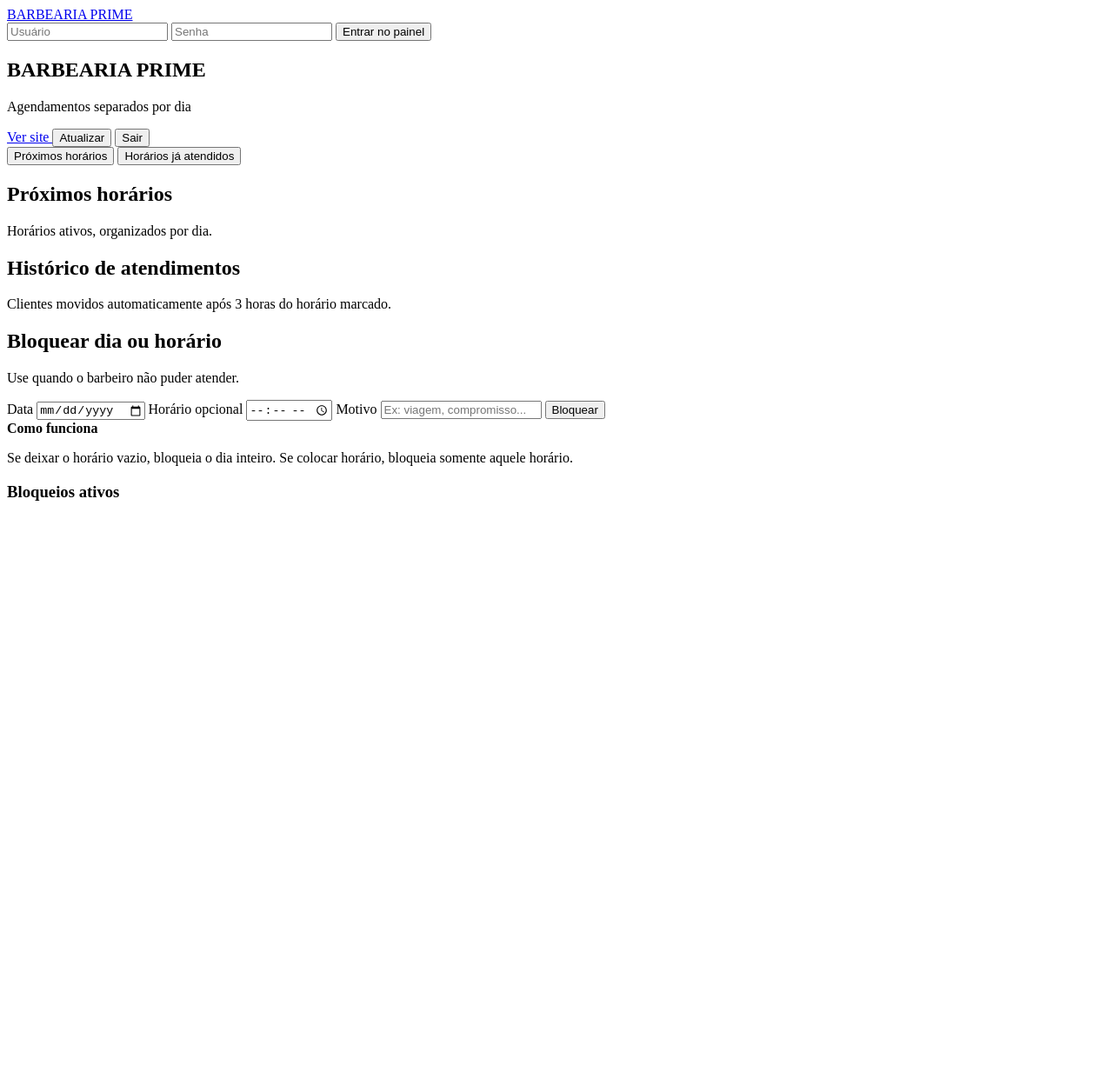
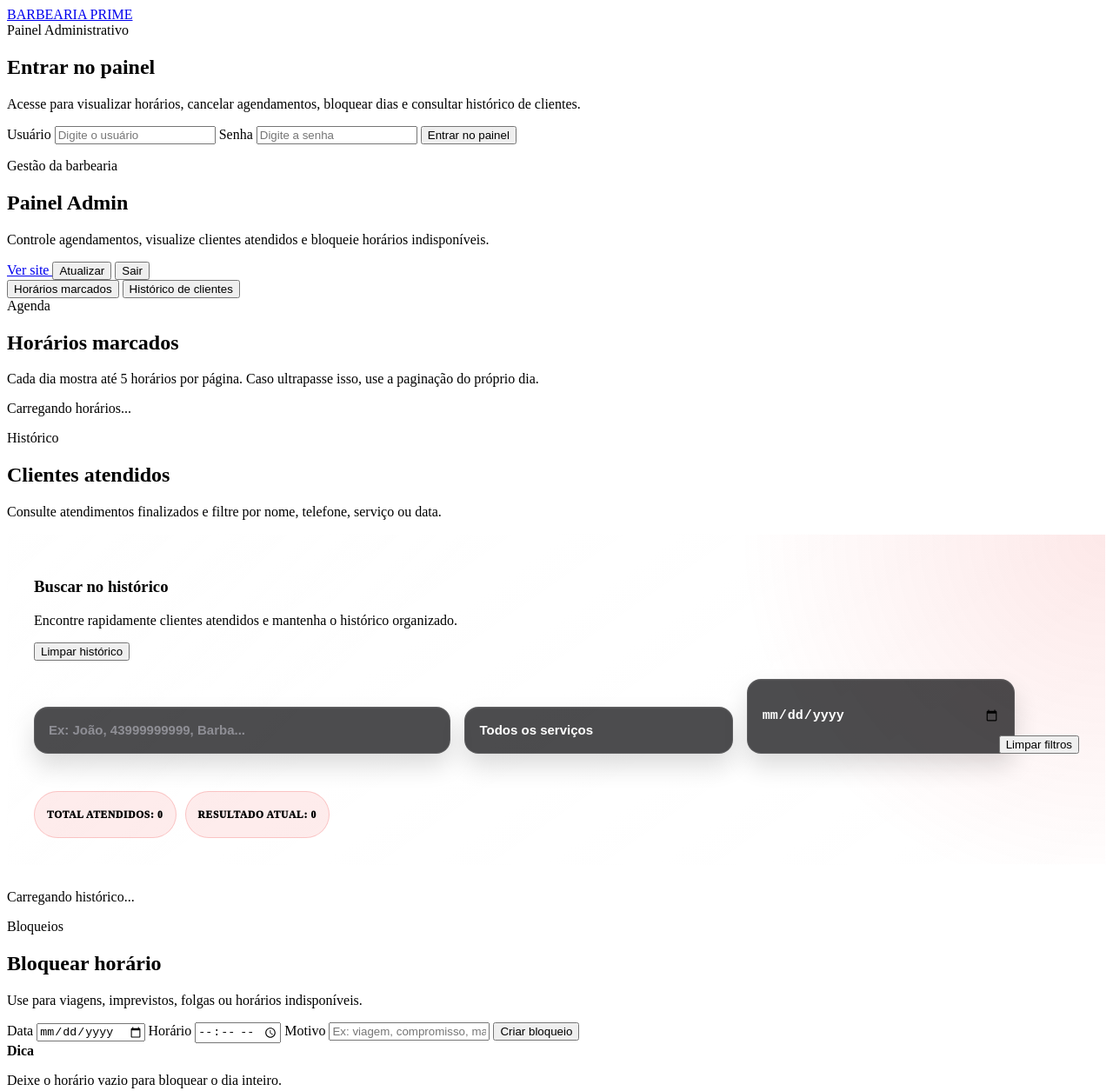
Before and after one commit to jpmelchior/barbearia, a plain HTML site: page frontend/admin.html in a window 1280 px wide. Shown: the top 1255 px of the page at 87% size. Before the commit the page ends 800 px from the top, so only its background shows below. Drawn offline with Linux system fonts and the light colour scheme.

Commit message:
Update admin.html

```diff
--- a/frontend/admin.html
+++ b/frontend/admin.html
@@ -3,107 +3,288 @@
 <head>
   <meta charset="UTF-8" />
   <meta name="viewport" content="width=device-width, initial-scale=1.0" />
+
   <title>BARBEARIA PRIME - Painel Admin</title>
+
+  <meta
+    name="description"
+    content="Painel administrativo da Barbearia Prime para gerenciar agendamentos, histórico e bloqueios de horários."
+  />
+
+  <meta name="theme-color" content="#08080a" />
+
   <link rel="stylesheet" href="admin.css" />
 </head>
 <body>
+
   <main class="admin-container">
 
-    <section class="login-box" id="loginBox">
+    <!-- LOGIN -->
+    <section class="login-screen" id="loginBox">
+      <div class="login-shell">
 
         <a
           href="https://barbearia-sigma-henna.vercel.app/"
           target="_blank"
-        class="site-button"
+          rel="noopener noreferrer"
+          class="brand-button"
         >
           BARBEARIA PRIME
         </a>
 
-      <form id="loginForm">
-        <input type="text" id="adminUser" placeholder="Usuário" required />
-        <input type="password" id="adminPassword" placeholder="Senha" required />
-        <button type="submit">Entrar no painel</button>
+        <div class="login-card">
+          <span class="eyebrow">Painel Administrativo</span>
+
+          <h1>Entrar no painel</h1>
+
+          <p>
+            Acesse para visualizar horários, cancelar agendamentos,
+            bloquear dias e consultar histórico de clientes.
+          </p>
+
+          <form id="loginForm" class="login-form">
+            <label for="adminUser">
+              Usuário
+              <input
+                type="text"
+                id="adminUser"
+                placeholder="Digite o usuário"
+                autocomplete="username"
+                required
+              />
+            </label>
+
+            <label for="adminPassword">
+              Senha
+              <input
+                type="password"
+                id="adminPassword"
+                placeholder="Digite a senha"
+                autocomplete="current-password"
+                required
+              />
+            </label>
+
+            <button type="submit">
+              Entrar no painel
+            </button>
           </form>
 
-      <p id="loginMessage" class="message"></p>
+          <p id="loginMessage" class="message" role="status" aria-live="polite"></p>
+        </div>
+
+      </div>
     </section>
 
+    <!-- PAINEL -->
     <section class="panel hidden" id="adminPanel">
 
       <header class="panel-header">
         <div>
-          <h1>BARBEARIA PRIME</h1>
-          <p>Agendamentos separados por dia</p>
+          <span class="eyebrow">Gestão da barbearia</span>
+
+          <h1>Painel Admin</h1>
+
+          <p>
+            Controle agendamentos, visualize clientes atendidos e bloqueie horários indisponíveis.
+          </p>
         </div>
 
         <div class="header-actions">
           <a
             href="https://barbearia-sigma-henna.vercel.app/"
             target="_blank"
+            rel="noopener noreferrer"
             class="site-link"
           >
             Ver site
           </a>
 
-          <button id="refreshBtn">Atualizar</button>
-          <button id="logoutBtn" class="logout">Sair</button>
+          <button type="button" id="refreshBtn" class="secondary-btn">
+            Atualizar
+          </button>
+
+          <button type="button" id="logoutBtn" class="logout">
+            Sair
+          </button>
         </div>
       </header>
 
-      <section class="tabs">
-        <button class="tab active" data-tab="scheduled">Próximos horários</button>
-        <button class="tab" data-tab="completed">Horários já atendidos</button>
+      <nav class="tabs" aria-label="Abas do painel">
+        <button type="button" class="tab active" data-tab="scheduled">
+          Horários marcados
+        </button>
+
+        <button type="button" class="tab" data-tab="completed">
+          Histórico de clientes
+        </button>
+      </nav>
+
+      <div class="admin-grid">
+
+        <!-- COLUNA PRINCIPAL -->
+        <section class="main-column">
+
+          <!-- AGENDAMENTOS -->
+          <section class="card" id="scheduledSection">
+            <div class="card-header">
+              <div>
+                <span class="eyebrow">Agenda</span>
+                <h2>Horários marcados</h2>
+              </div>
+
+              <p>
+                Cada dia mostra até 5 horários por página. Caso ultrapasse isso,
+                use a paginação do próprio dia.
+              </p>
+            </div>
+
+            <div id="appointmentsList" class="appointments-list">
+              <p class="empty">Carregando horários...</p>
+            </div>
           </section>
 
-      <section class="admin-grid">
-
-        <div class="card">
-          <div id="scheduledSection">
-            <h2>Próximos horários</h2>
-            <p class="subtitle">Horários ativos, organizados por dia.</p>
-            <div id="appointmentsList" class="appointments-list"></div>
+          <!-- HISTÓRICO -->
+          <section class="card hidden" id="completedSection">
+            <div class="card-header">
+              <div>
+                <span class="eyebrow">Histórico</span>
+                <h2>Clientes atendidos</h2>
               </div>
 
-          <div id="completedSection" class="hidden">
-            <h2>Histórico de atendimentos</h2>
-            <p class="subtitle">Clientes movidos automaticamente após 3 horas do horário marcado.</p>
-            <div id="completedList" class="appointments-list"></div>
+              <p>
+                Consulte atendimentos finalizados e filtre por nome, telefone,
+                serviço ou data.
+              </p>
+            </div>
+
+            <div class="history-tools" id="historyTools">
+              <div class="history-top">
+                <div>
+                  <h3>Buscar no histórico</h3>
+
+                  <p>
+                    Encontre rapidamente clientes atendidos e mantenha o histórico organizado.
+                  </p>
+                </div>
+
+                <button type="button" id="clearHistoryBtn" class="danger-soft-btn">
+                  Limpar histórico
+                </button>
+              </div>
+
+              <div class="history-filters">
+                <label for="historySearchInput">
+                  Nome, número ou serviço
+                  <input
+                    type="search"
+                    id="historySearchInput"
+                    placeholder="Ex: João, 43999999999, Barba..."
+                  />
+                </label>
+
+                <label for="historyServiceFilter">
+                  Serviço
+                  <select id="historyServiceFilter">
+                    <option value="">Todos os serviços</option>
+                  </select>
+                </label>
+
+                <label for="historyDateFilter">
+                  Data
+                  <input type="date" id="historyDateFilter" />
+                </label>
+
+                <button type="button" id="resetHistoryFilters" class="secondary-btn">
+                  Limpar filtros
+                </button>
+              </div>
+
+              <div class="history-summary">
+                <span id="historyTotal">Total atendidos: 0</span>
+                <span id="historyResult">Resultado atual: 0</span>
               </div>
             </div>
 
-        <div class="card">
-          <h2>Bloquear dia ou horário</h2>
-          <p class="subtitle">Use quando o barbeiro não puder atender.</p>
+            <div id="completedList" class="appointments-list">
+              <p class="empty">Carregando histórico...</p>
+            </div>
+          </section>
+
+        </section>
+
+        <!-- COLUNA LATERAL -->
+        <aside class="side-column">
+
+          <section class="card">
+            <div class="card-header compact">
+              <div>
+                <span class="eyebrow">Bloqueios</span>
+                <h2>Bloquear horário</h2>
+              </div>
+
+              <p>
+                Use para viagens, imprevistos, folgas ou horários indisponíveis.
+              </p>
+            </div>
 
             <form id="blockForm" class="block-form">
-            <label>
+
+              <label for="blockDate">
                 Data
                 <input type="date" id="blockDate" required />
               </label>
 
-            <label>
-              Horário opcional
+              <label for="blockTime">
+                Horário
                 <input type="time" id="blockTime" />
               </label>
 
-            <label>
+              <label for="blockReason">
                 Motivo
-              <input type="text" id="blockReason" placeholder="Ex: viagem, compromisso..." required />
+                <input
+                  type="text"
+                  id="blockReason"
+                  placeholder="Ex: viagem, compromisso, manutenção..."
+                  maxlength="100"
+                  required
+                />
               </label>
 
-            <button type="submit">Bloquear</button>
+              <button type="submit">
+                Criar bloqueio
+              </button>
+
             </form>
 
             <div class="info-box">
-            <strong>Como funciona</strong>
-            <p>Se deixar o horário vazio, bloqueia o dia inteiro. Se colocar horário, bloqueia somente aquele horário.</p>
+              <strong>Dica</strong>
+              <p>
+                Deixe o horário vazio para bloquear o dia inteiro.
+              </p>
+            </div>
+          </section>
+
+          <section class="card">
+            <div class="card-header compact">
+              <div>
+                <span class="eyebrow">Lista</span>
+                <h2>Bloqueios ativos</h2>
               </div>
 
-          <h3>Bloqueios ativos</h3>
-          <div id="blocksList" class="blocks-list"></div>
+              <p>
+                Remova bloqueios quando o horário voltar a ficar disponível.
+              </p>
             </div>
 
+            <div id="blocksList" class="blocks-list">
+              <p class="empty">Carregando bloqueios...</p>
+            </div>
           </section>
+
+        </aside>
+
+      </div>
 
     </section>
 
```
Lines whose indentation alone changed are shown as unchanged.
